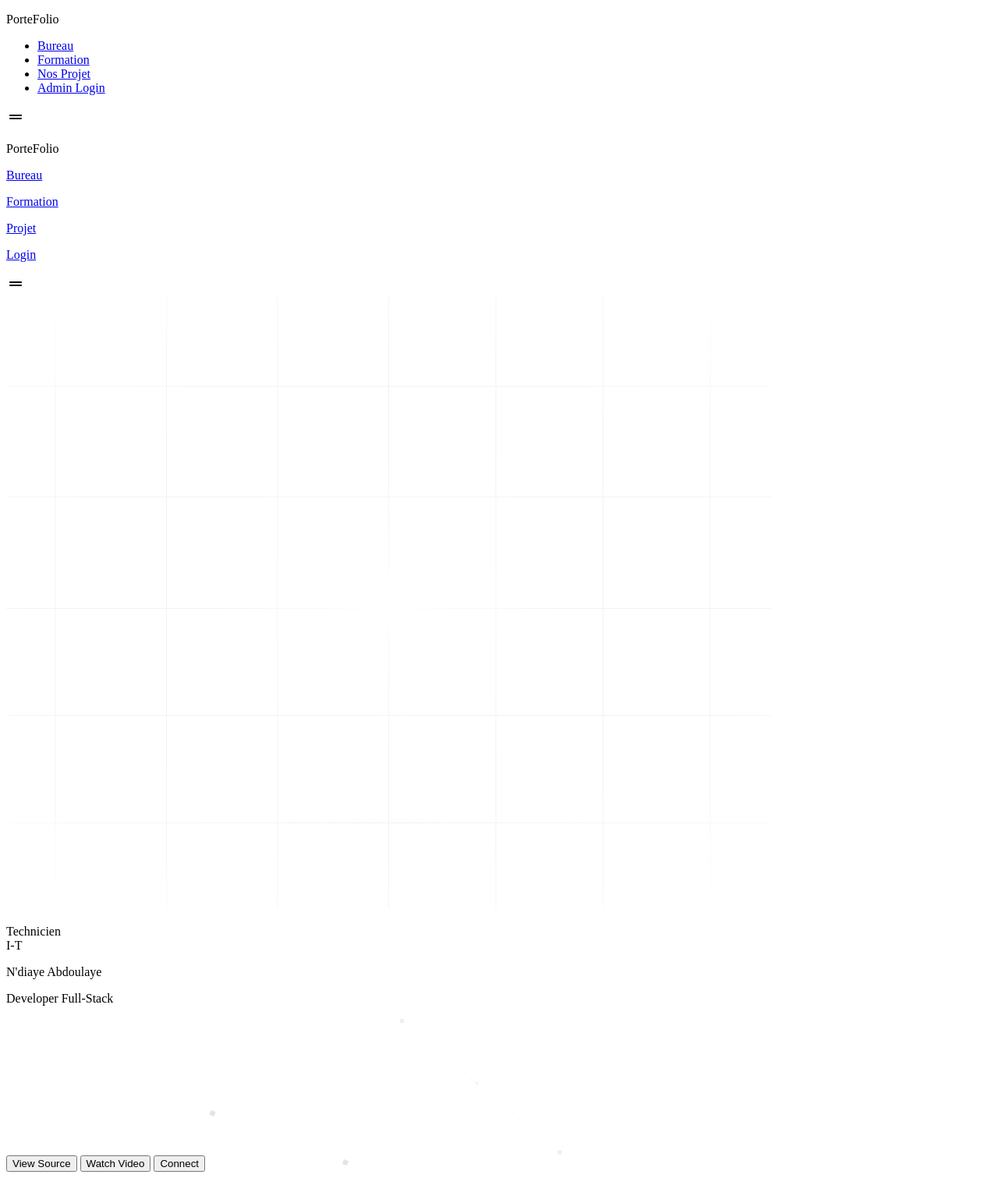
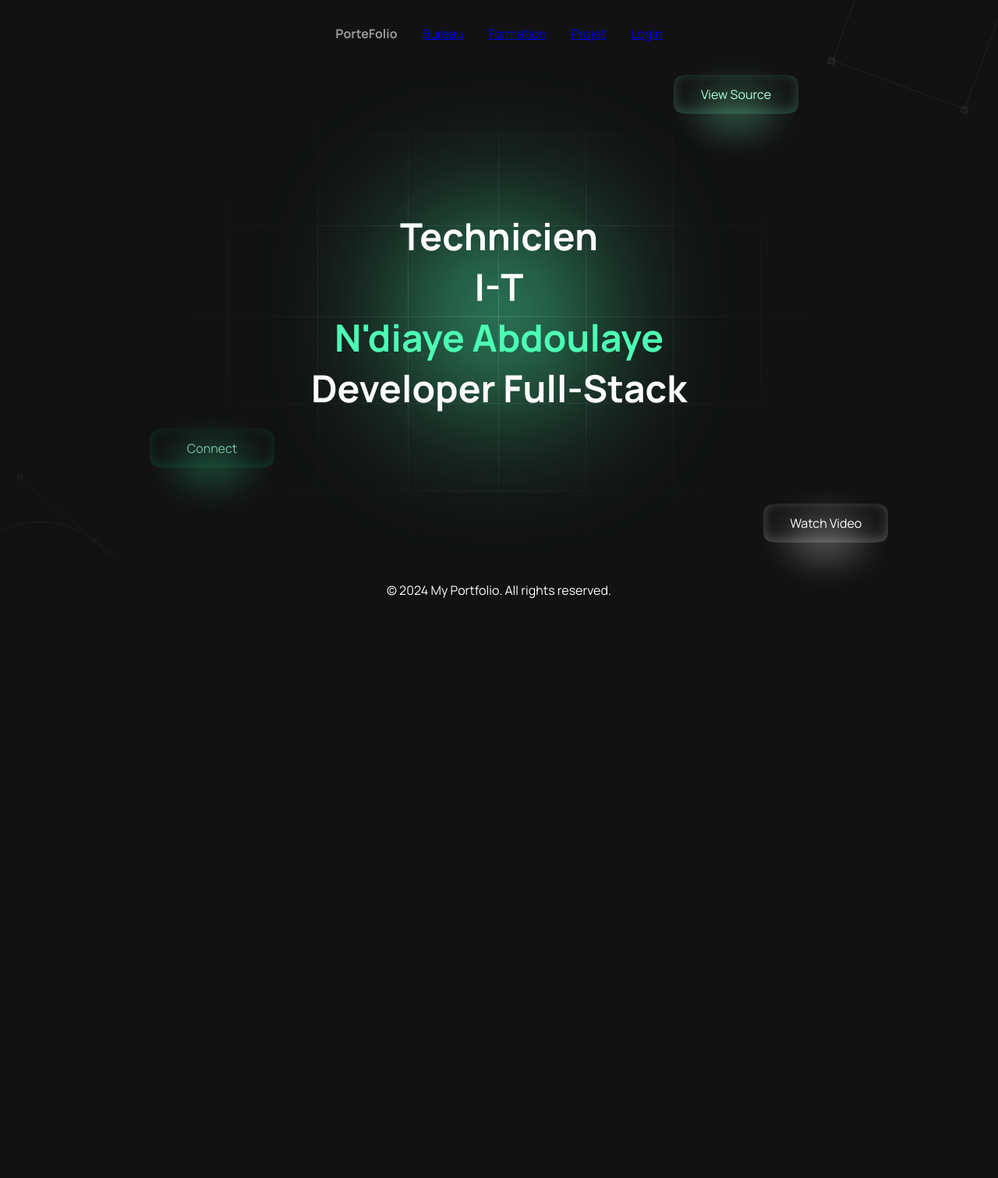
Before and after one commit to abondiaye/Code8Portefolio, a Symfony app: template templates/home/index.html.twig in a window 1280 px wide. Shown: the whole page at 78% size. After the commit the page ends 767 px from the top, so only its background shows below. Run offline with Twig, Linux system fonts and the light colour scheme; the template is opened without the code that fills it, so the values that code supplies are empty; some libraries are stand-ins or nearby versions.

Commit message:
add:correction

```diff
--- a/templates/base.html.twig
+++ b/templates/base.html.twig
@@ -1,22 +1,15 @@
 <!DOCTYPE html>
-<html lang="fr">
+<html>
 <head>
     <meta charset="UTF-8">
-    <meta name="viewport" content="width=device-width, initial-scale=1.0">
-    <title>{% block title %}Bienvenue!{% endblock %}</title>
-    {% block stylesheets %}
-        {{ encore_entry_link_tags('app') }}
-    {% endblock %}
+    <title>{% block title %}My Portfolio{% endblock %}</title>
+    <link rel="stylesheet" href="{{ asset('css/style.css') }}">
+    {% block stylesheets %}{% endblock %}
 </head>
 <body>
-    {% include 'layout/header.html.twig' %}
-
-    <main>
-        {% block body %}{% endblock %}
-    </main>
-
-    {% block javascripts %}
-        {{ encore_entry_script_tags('app') }}
-    {% endblock %}
+    {% block body %}{% endblock %}
+    {% include 'layout/footer.html.twig' %}
+    <script src="{{ asset('js/app.js') }}"></script>
+    {% block javascripts %}{% endblock %}
 </body>
 </html>
--- a/templates/layout/header.html.twig
+++ b/templates/layout/header.html.twig
@@ -1,12 +1,11 @@
+<!-- templates/layout/header.html.twig -->
 <header>
     <nav>
         <p class="sitename">PorteFolio</p>
-        <ul class="menu">
-            <li><a href="{{ path('home') }}">Bureau</a></li>
-            <li><a href="{{ path('formation') }}">Formation</a></li>
-            <li><a href="{{ path('projet') }}">Nos Projet</a></li>
-            <li><a href="{{ path('admin_login') }}">Admin Login</a></li>
-        </ul>
+        <p class="menu"><a href="{{ path('home') }}">Bureau</a></p>
+        <p class="menu"><a href="{{ path('formation') }}">Formation</a></p>
+        <p class="menu"><a href="{{ path('projet') }}">Nos Projet</a></p>
+        <p class="menu"><a href="{{ path('admin_login') }}">admin Login</a></p>
         <svg class="material-icons" xmlns="http://www.w3.org/2000/svg" height="24px" viewBox="0 0 24 24" width="24px">
             <path d="M0 0h24v24H0z" fill="none"/>
             <path d="M19 9H5c-.55 0-1 .45-1 1s.45 1 1 1h14c.55 0 1-.45 1-1s-.45-1-1-1zM5 15h14c-.55 0 1-.45 1-1s-.45-1-1-1H5c-.55 0-1 .45-1 1s.45 1 1 1z"/>
```
Also changed, not shown: 1 other file.
